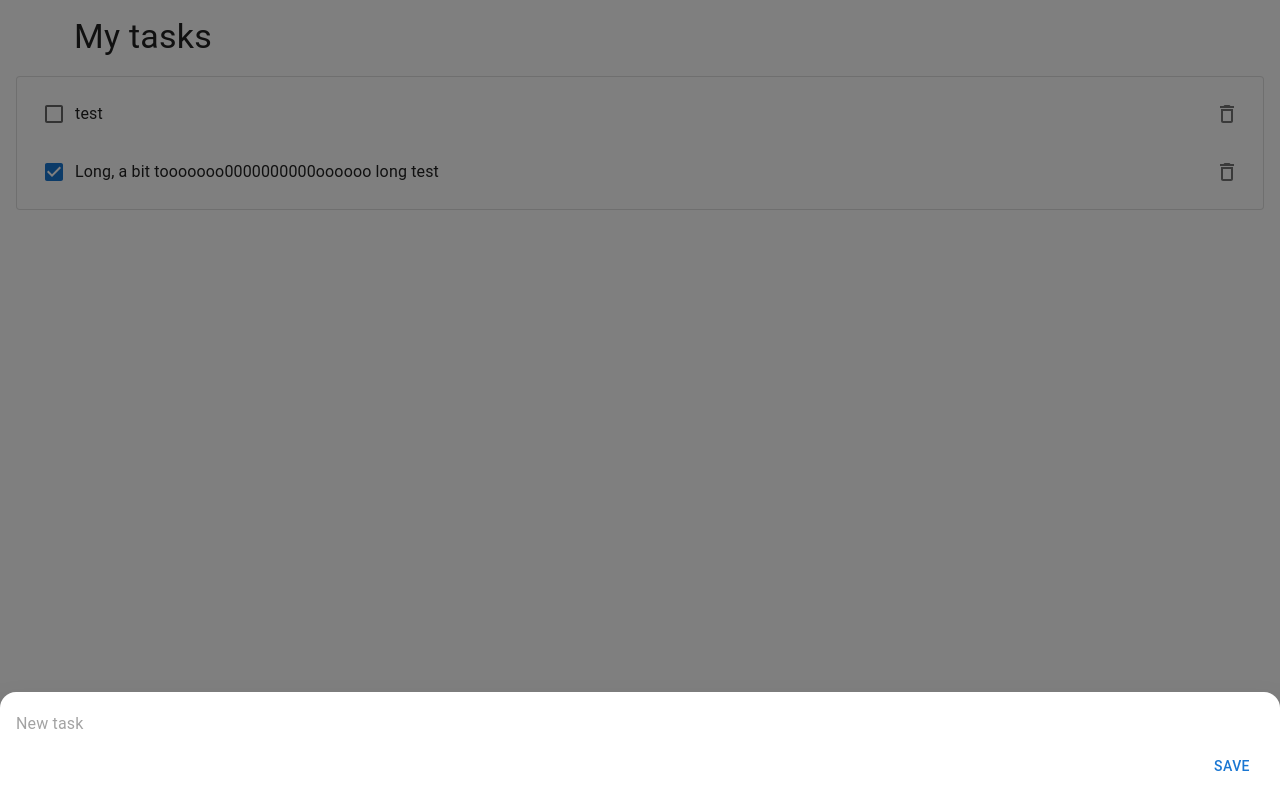
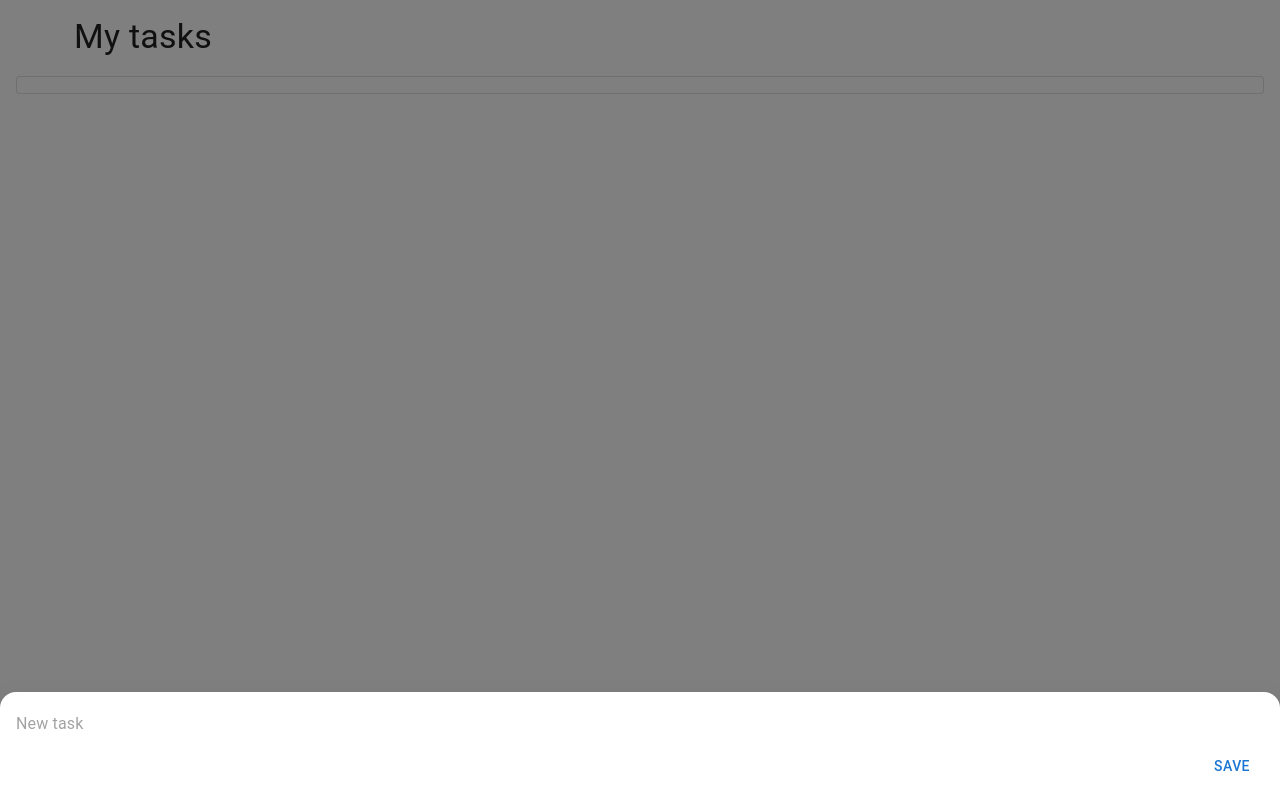
Before and after one commit to dm1sh/toodo, a React (Vite) app: page / in a window 1280 px wide. Built offline with nearby package versions, Linux system fonts and the light colour scheme.

Commit message:
Integrated redux to application. Task list now is using list from the store. Added task marking as done and removal

```diff
--- a/src/App.tsx
+++ b/src/App.tsx
@@ -1,25 +1,17 @@
 import React from "react";
+import { Provider } from "react-redux";
 
 import { Layout } from "./components/Layout";
 import { TodoList } from "./components/TodoList";
 import { AppBar } from "./components/AppBar";
-import { TaskItemT } from "./types";
 import { AddTask } from "./components/AddTask";
-
-const tasks: TaskItemT[] = [
-  { text: "test", done: false, id: 0 },
-  { text: "Long, a bit tooooooo0000000000oooooo long test", done: true, id: 1 },
-];
+import store from "./store";
 
 export const App = () => {
   return (
-    <>
-      <Layout
-        appBar={<AppBar />}
-        title="My tasks"
-        content={<TodoList tasks={tasks} />}
-      />
+    <Provider store={store}>
+      <Layout appBar={<AppBar />} title="My tasks" content={<TodoList />} />
       <AddTask />
-    </>
+    </Provider>
   );
 };
--- a/src/components/TodoItem.tsx
+++ b/src/components/TodoItem.tsx
@@ -9,17 +9,24 @@ import TextField from "@mui/material/TextField";
 import DeleteOutlined from "@mui/icons-material/DeleteOutlined";
 
 import { TaskItemT } from "../types";
+import { useAppDispatch } from "../hooks";
+import { markDone, remove } from "../store/slices/todo";
 
-export type TodoItemProps = { task: TaskItemT };
+export type TodoItemProps = { task: TaskItemT; index: number };
 
-export const TodoItem: React.FC<TodoItemProps> = ({ task }) => {
+export const TodoItem: React.FC<TodoItemProps> = ({ task, index }) => {
   const { done, text } = task;
+
+  const dispatch = useAppDispatch();
 
   const [editing, setEditing] = useState(false);
 
   return (
     <ListItem>
-      <Checkbox checked={done} />
+      <Checkbox
+        checked={done}
+        onClick={() => dispatch(markDone({ index, value: !done }))}
+      />
       {editing ? (
         <TextField
           fullWidth
@@ -30,10 +37,19 @@ export const TodoItem: React.FC<TodoItemProps> = ({ task }) => {
           multiline
         />
       ) : (
-        <ListItemText onClick={() => setEditing(true)} primary={text} />
+        <ListItemText
+          sx={{
+            textDecoration: done ? "line-through" : undefined,
+          }}
+          onClick={() => setEditing(true)}
+          primary={text}
+        />
       )}
       <ListItemSecondaryAction>
-        <IconButton aria-label="Delete Todo">
+        <IconButton
+          aria-label="Delete Todo"
+          onClick={() => dispatch(remove(index))}
+        >
           <DeleteOutlined />
         </IconButton>
       </ListItemSecondaryAction>
--- a/src/components/TodoList.tsx
+++ b/src/components/TodoList.tsx
@@ -4,18 +4,16 @@ import List from "@mui/material/List";
 import Paper from "@mui/material/Paper";
 
 import { TodoItem } from "./TodoItem";
-import { TaskItemT } from "../types";
+import { useAppSelector } from "../hooks";
 
-export type TodoListProps = {
-  tasks: TaskItemT[];
-};
+export const TodoList: React.FC = () => {
+  const tasks = useAppSelector((state) => state.todo.tasks);
 
-export const TodoList: React.FC<TodoListProps> = ({ tasks }) => {
   return (
     <Paper variant="outlined">
       <List>
-        {tasks.map((task) => (
-          <TodoItem key={task.id} task={task} />
+        {tasks.map((task, index) => (
+          <TodoItem key={task.id} task={task} index={index} />
         ))}
       </List>
     </Paper>
```
